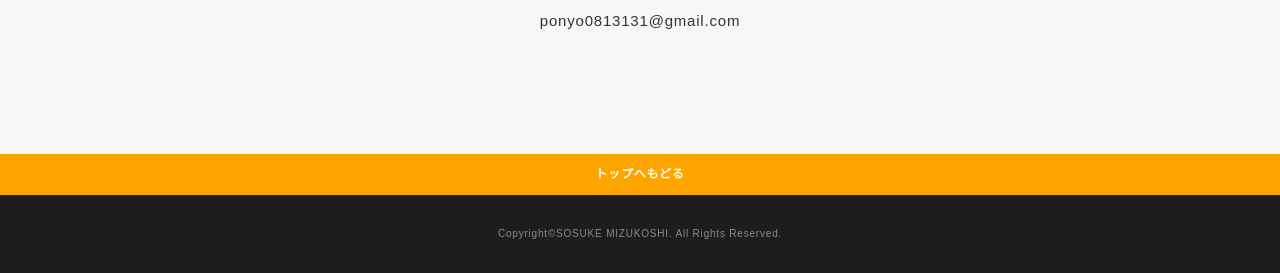
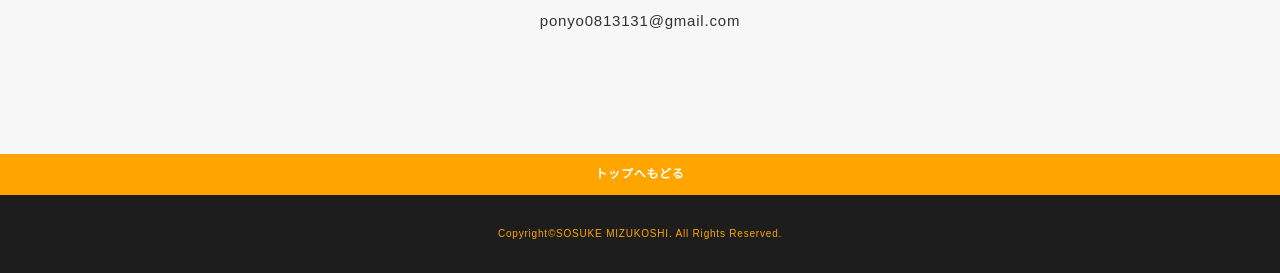
Before and after one commit to koshio3112/Sosuke-Portfolio, a plain HTML site: page index.html in a window 1280 px wide. Shown: the part 4199-4472 px from the top of the page. Drawn offline with nearby package versions, Linux system fonts and the light colour scheme.

Commit message:
Update style.css

```diff
--- a/css/style.css
+++ b/css/style.css
@@ -435,7 +435,7 @@ li {
 .copyright {
   font-size: 10px;
   text-align: center;
-  color: #8c8c8c;
+  color:orange;
 }
 
 .page-top {
```
